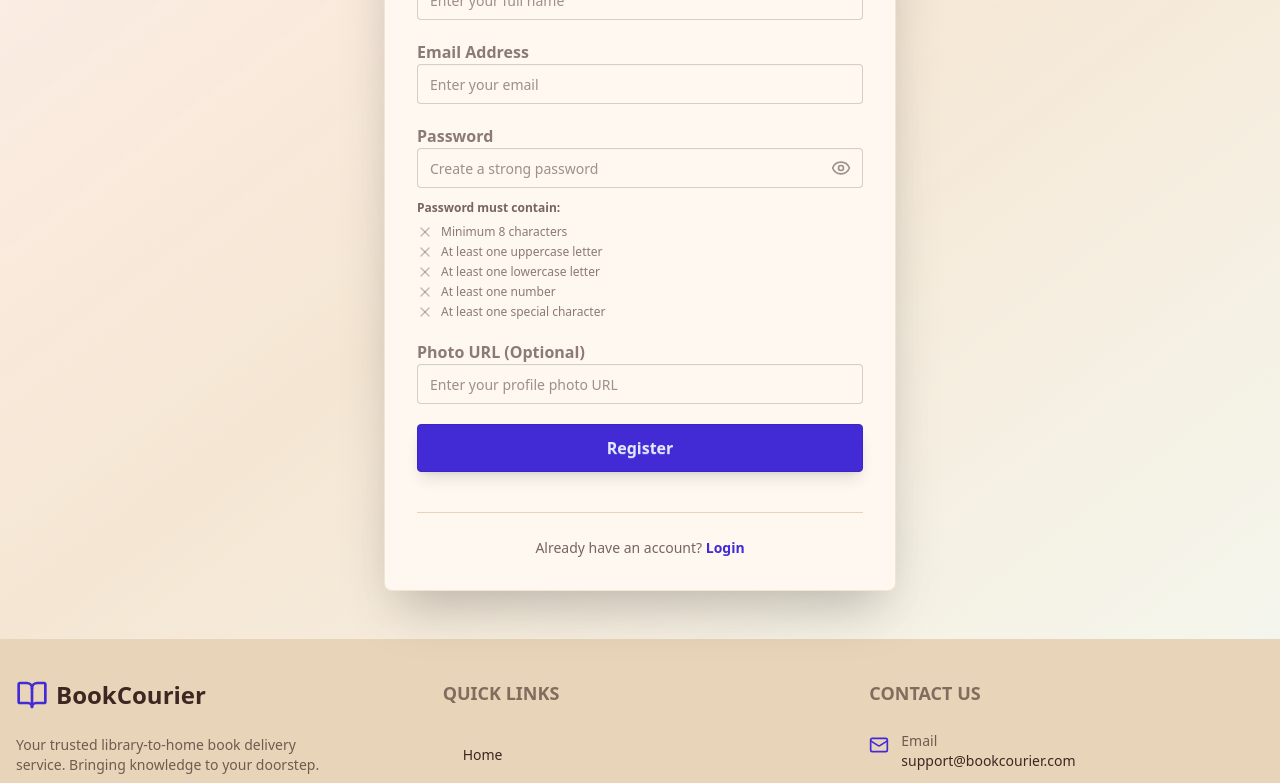
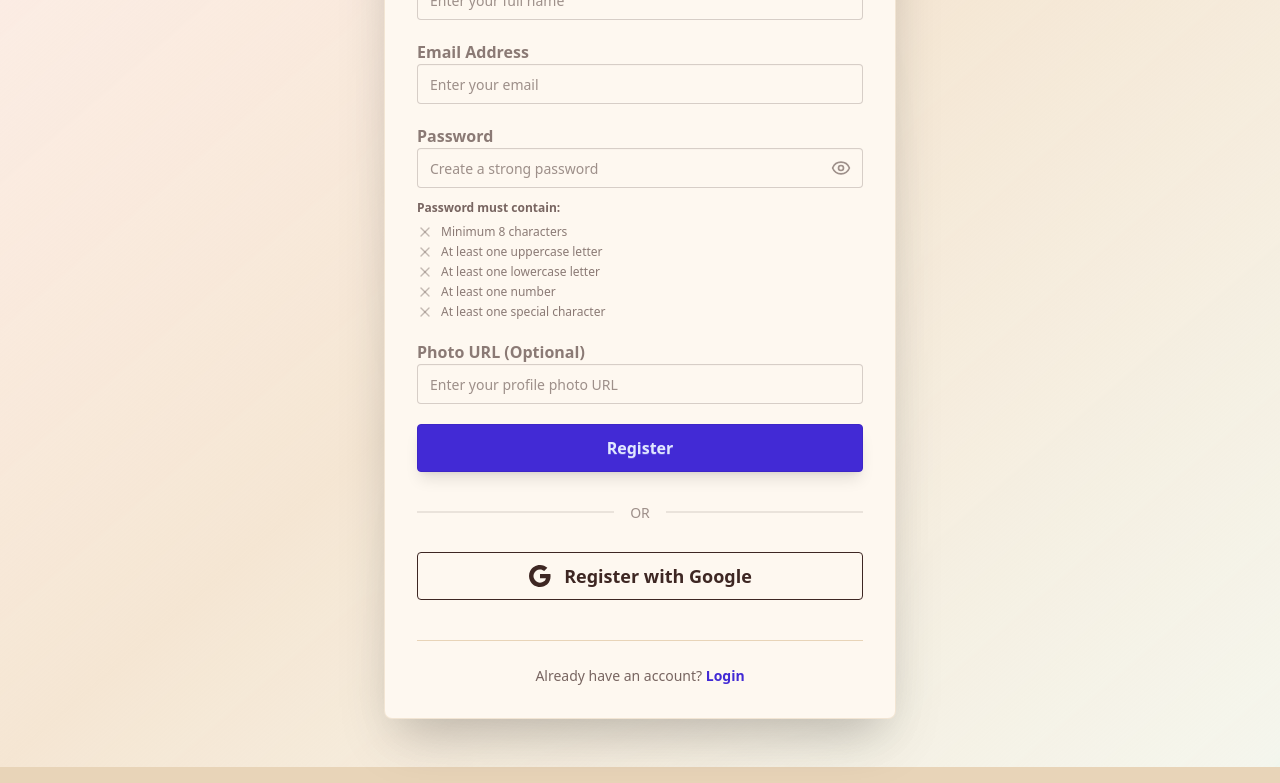
Before and after one commit to md-abdullah-al-ahad/bookcourier-client, a React (Vite) app: page /register in a window 1280 px wide. Shown: the part 422-1205 px from the top of the page. Built offline with nearby package versions, Linux system fonts and the light colour scheme; no server answers.

Commit message:
feat: Add Google registration to RegisterPage

```diff
--- a/src/pages/Auth/RegisterPage.jsx
+++ b/src/pages/Auth/RegisterPage.jsx
@@ -9,7 +9,8 @@
 const RegisterPage = () => {
   const [showPassword, setShowPassword] = useState(false);
   const [passwordStrength, setPasswordStrength] = useState("weak");
-  const { register: registerUser } = useAuth();
+  const [isGoogleLoading, setIsGoogleLoading] = useState(false);
+  const { register: registerUser, loginWithGoogle } = useAuth();
   const navigate = useNavigate();
 
   const {
@@ -68,6 +69,22 @@
       navigate("/dashboard", { replace: true });
     } catch (error) {
       showError(error.message || "Failed to register. Please try again.");
+    }
+  };
+
+  // Handle Google registration
+  const handleGoogleRegister = async () => {
+    try {
+      setIsGoogleLoading(true);
+      await loginWithGoogle();
+      showSuccess("Registration successful! Welcome to BookCourier.");
+      navigate("/dashboard", { replace: true });
+    } catch (error) {
+      showError(
+        error.message || "Failed to register with Google. Please try again."
+      );
+    } finally {
+      setIsGoogleLoading(false);
     }
   };
 
@@ -330,7 +347,7 @@
                 className={`btn btn-primary btn-block btn-lg text-base shadow-lg hover:shadow-xl transition-all ${
                   isSubmitting ? "loading" : ""
                 }`}
-                disabled={isSubmitting}
+                disabled={isSubmitting || isGoogleLoading}
                 aria-label={
                   isSubmitting
                     ? "Creating account, please wait"
@@ -340,6 +357,46 @@
                 {isSubmitting ? "Creating Account..." : "Register"}
               </button>
             </form>
+
+            {/* Divider */}
+            <div className="divider text-base-content/50 my-6">OR</div>
+
+            {/* Google Registration Button */}
+            <button
+              type="button"
+              onClick={handleGoogleRegister}
+              className={`btn btn-outline btn-block btn-lg gap-3 hover:bg-base-200 transition-all ${
+                isGoogleLoading ? "loading" : ""
+              }`}
+              disabled={isSubmitting || isGoogleLoading}
+              aria-label={
+                isGoogleLoading
+                  ? "Registering with Google, please wait"
+                  : "Register with Google"
+              }
+            >
+              {!isGoogleLoading && (
+                <svg className="w-6 h-6" viewBox="0 0 24 24">
+                  <path
+                    fill="currentColor"
+                    d="M22.56 12.25c0-.78-.07-1.53-.2-2.25H12v4.26h5.92c-.26 1.37-1.04 2.53-2.21 3.31v2.77h3.57c2.08-1.92 3.28-4.74 3.28-8.09z"
+                  />
+                  <path
+                    fill="currentColor"
+                    d="M12 23c2.97 0 5.46-.98 7.28-2.66l-3.57-2.77c-.98.66-2.23 1.06-3.71 1.06-2.86 0-5.29-1.93-6.16-4.53H2.18v2.84C3.99 20.53 7.7 23 12 23z"
+                  />
+                  <path
+                    fill="currentColor"
+                    d="M5.84 14.09c-.22-.66-.35-1.36-.35-2.09s.13-1.43.35-2.09V7.07H2.18C1.43 8.55 1 10.22 1 12s.43 3.45 1.18 4.93l2.85-2.22.81-.62z"
+                  />
+                  <path
+                    fill="currentColor"
+                    d="M12 5.38c1.62 0 3.06.56 4.21 1.64l3.15-3.15C17.45 2.09 14.97 1 12 1 7.7 1 3.99 3.47 2.18 7.07l3.66 2.84c.87-2.6 3.3-4.53 6.16-4.53z"
+                  />
+                </svg>
+              )}
+              {isGoogleLoading ? "Registering..." : "Register with Google"}
+            </button>
 
             {/* Login Link */}
             <div className="text-center mt-8 pt-6 border-t border-base-300">
```
Also changed, not shown: 2 other files (tests, documents, lock files or other folders).
